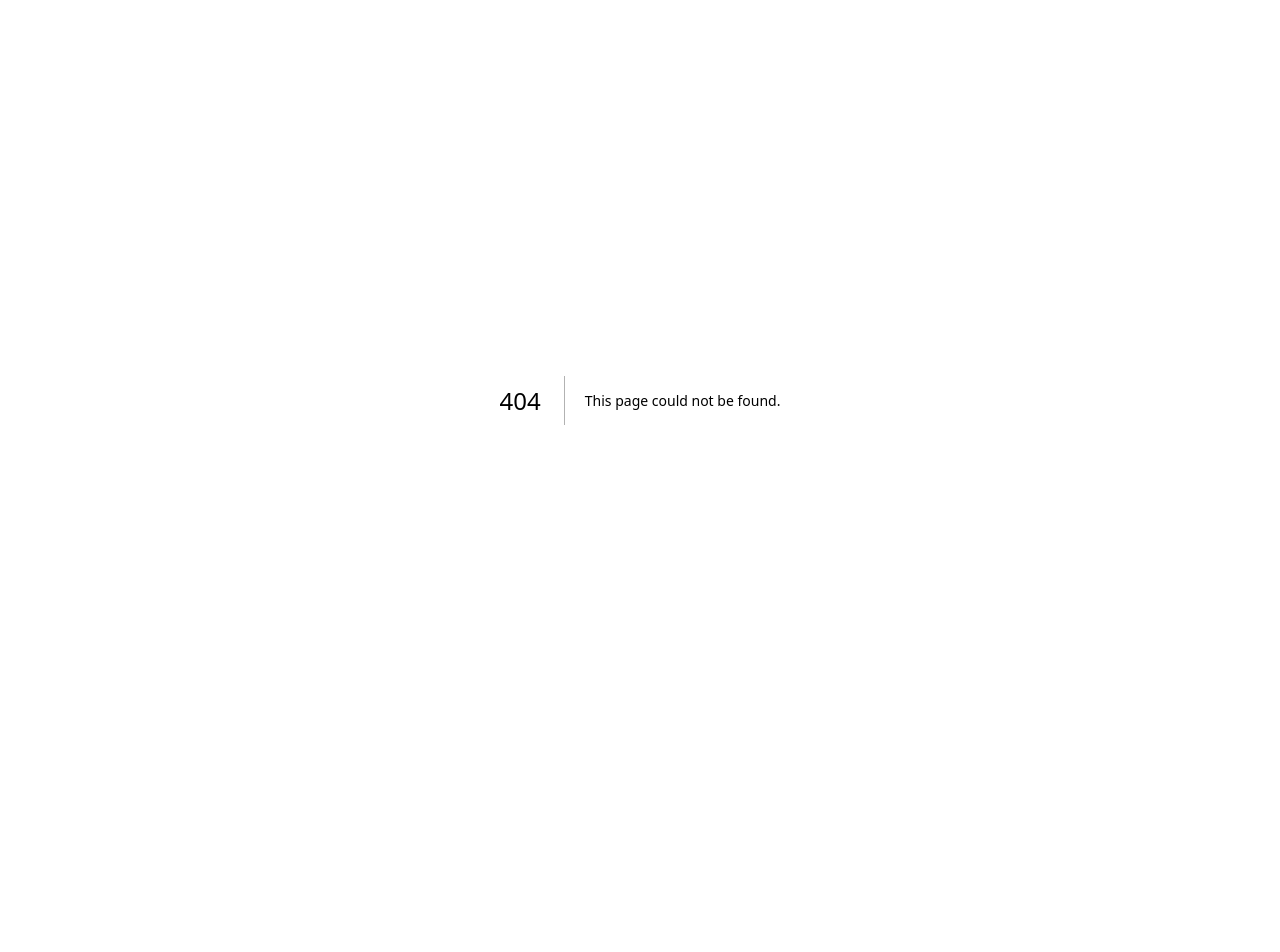
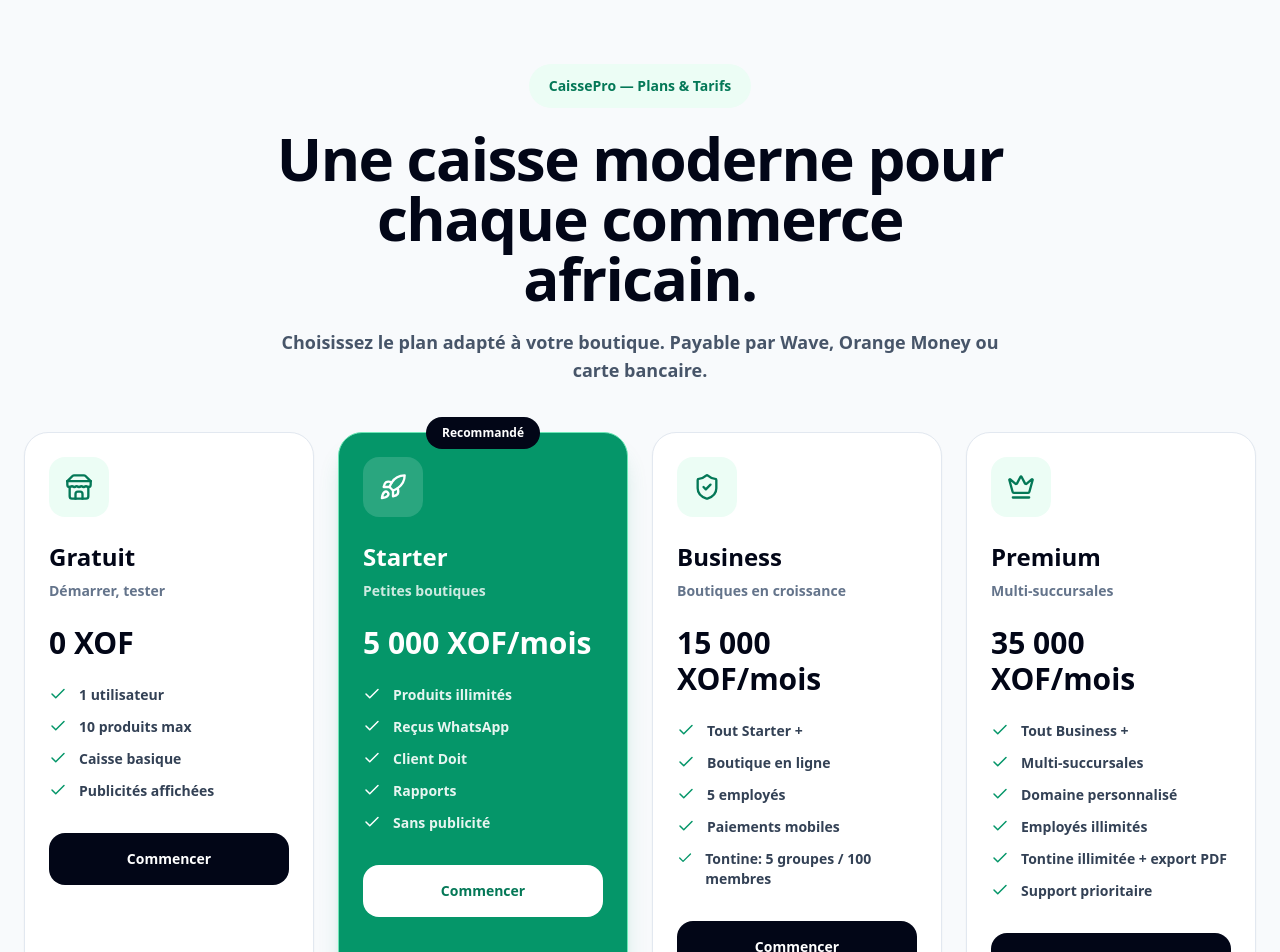
Before and after one commit to Amdyb/caissepro-v2, a Next.js app: page /pricing in a window 1280 px wide. Before the commit this address had no page. Shown: the top 952 px of the page. Before the commit the page ends 800 px from the top, so only its background shows below. Built offline with nearby package versions, Linux system fonts and the light colour scheme.

Commit message:
Add CaissePro pricing page

```diff
--- /dev/null
+++ b/app/pricing/page.tsx
@@ -0,0 +1,148 @@
+import Link from 'next/link'
+import { Check, Crown, Rocket, ShieldCheck, Store } from 'lucide-react'
+
+const plans = [
+  {
+    name: 'Gratuit',
+    price: '0 XOF',
+    audience: 'Démarrer, tester',
+    icon: Store,
+    highlighted: false,
+    features: [
+      '1 utilisateur',
+      '10 produits max',
+      'Caisse basique',
+      'Publicités affichées'
+    ]
+  },
+  {
+    name: 'Starter',
+    price: '5 000 XOF/mois',
+    audience: 'Petites boutiques',
+    icon: Rocket,
+    highlighted: true,
+    features: [
+      'Produits illimités',
+      'Reçus WhatsApp',
+      'Client Doit',
+      'Rapports',
+      'Sans publicité'
+    ]
+  },
+  {
+    name: 'Business',
+    price: '15 000 XOF/mois',
+    audience: 'Boutiques en croissance',
+    icon: ShieldCheck,
+    highlighted: false,
+    features: [
+      'Tout Starter +',
+      'Boutique en ligne',
+      '5 employés',
+      'Paiements mobiles',
+      'Tontine: 5 groupes / 100 membres'
+    ]
+  },
+  {
+    name: 'Premium',
+    price: '35 000 XOF/mois',
+    audience: 'Multi-succursales',
+    icon: Crown,
+    highlighted: false,
+    features: [
+      'Tout Business +',
+      'Multi-succursales',
+      'Domaine personnalisé',
+      'Employés illimités',
+      'Tontine illimitée + export PDF',
+      'Support prioritaire'
+    ]
+  }
+]
+
+export default function PricingPage() {
+  return (
+    <main className="min-h-screen bg-slate-50 text-slate-950">
+      <section className="mx-auto max-w-7xl px-6 py-16">
+        <div className="mx-auto max-w-3xl text-center">
+          <div className="mx-auto mb-5 inline-flex rounded-full bg-emerald-50 px-5 py-3 text-sm font-black text-emerald-700">
+            CaissePro — Plans & Tarifs
+          </div>
+
+          <h1 className="text-4xl font-black tracking-tight md:text-6xl">
+            Une caisse moderne pour chaque commerce africain.
+          </h1>
+
+          <p className="mt-5 text-lg font-semibold text-slate-600">
+            Choisissez le plan adapté à votre boutique. Payable par Wave, Orange Money ou carte bancaire.
+          </p>
+        </div>
+
+        <div className="mt-12 grid gap-6 lg:grid-cols-4">
+          {plans.map((plan) => {
+            const Icon = plan.icon
+
+            return (
+              <div
+                key={plan.name}
+                className={`relative rounded-3xl border p-6 shadow-sm ${
+                  plan.highlighted
+                    ? 'border-emerald-300 bg-emerald-600 text-white shadow-xl shadow-emerald-600/20'
+                    : 'border-slate-200 bg-white text-slate-950'
+                }`}
+              >
+                {plan.highlighted && (
+                  <div className="absolute -top-4 left-1/2 -translate-x-1/2 rounded-full bg-slate-950 px-4 py-2 text-xs font-black text-white">
+                    Recommandé
+                  </div>
+                )}
+
+                <div className={`mb-6 inline-flex rounded-2xl p-4 ${plan.highlighted ? 'bg-white/15' : 'bg-emerald-50 text-emerald-700'}`}>
+                  <Icon size={28} />
+                </div>
+
+                <h2 className="text-2xl font-black">{plan.name}</h2>
+                <p className={`mt-2 text-sm font-bold ${plan.highlighted ? 'text-white/80' : 'text-slate-500'}`}>
+                  {plan.audience}
+                </p>
+
+                <p className="mt-6 text-3xl font-black">{plan.price}</p>
+
+                <div className="mt-6 space-y-3">
+                  {plan.features.map((feature) => (
+                    <div key={feature} className="flex items-start gap-3">
+                      <Check className={plan.highlighted ? 'text-white' : 'text-emerald-600'} size={18} />
+                      <span className={`text-sm font-bold ${plan.highlighted ? 'text-white/90' : 'text-slate-700'}`}>
+                        {feature}
+                      </span>
+                    </div>
+                  ))}
+                </div>
+
+                <Link
+                  href="/register"
+                  className={`mt-8 block rounded-2xl px-5 py-4 text-center text-sm font-black transition ${
+                    plan.highlighted
+                      ? 'bg-white text-emerald-700 hover:bg-emerald-50'
+                      : 'bg-slate-950 text-white hover:bg-slate-800'
+                  }`}
+                >
+                  Commencer
+                </Link>
+              </div>
+            )
+          })}
+        </div>
+
+        <div className="mt-10 rounded-3xl border border-slate-200 bg-white p-6 text-center shadow-sm">
+          <p className="text-lg font-black text-slate-950">
+            Paiement disponible par Wave, Orange Money ou carte bancaire.
+          </p>
+          <p className="mt-2 text-sm font-semibold text-slate-500">
+            Les intégrations de paiement seront activées progressivement selon le pays et le type de commerce.
+          </p>
+        </div>
+      </section>
+    </main>
+  )
+}
```
